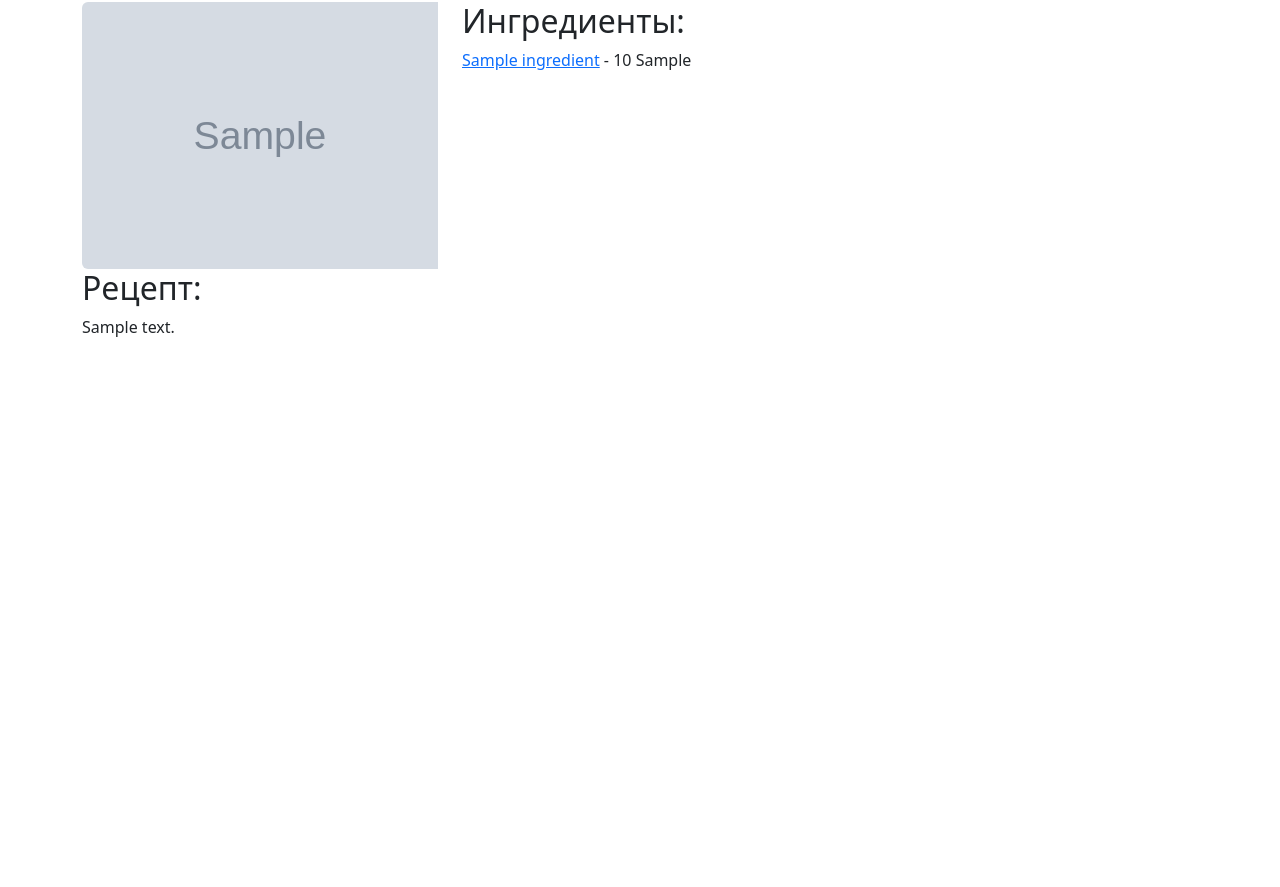
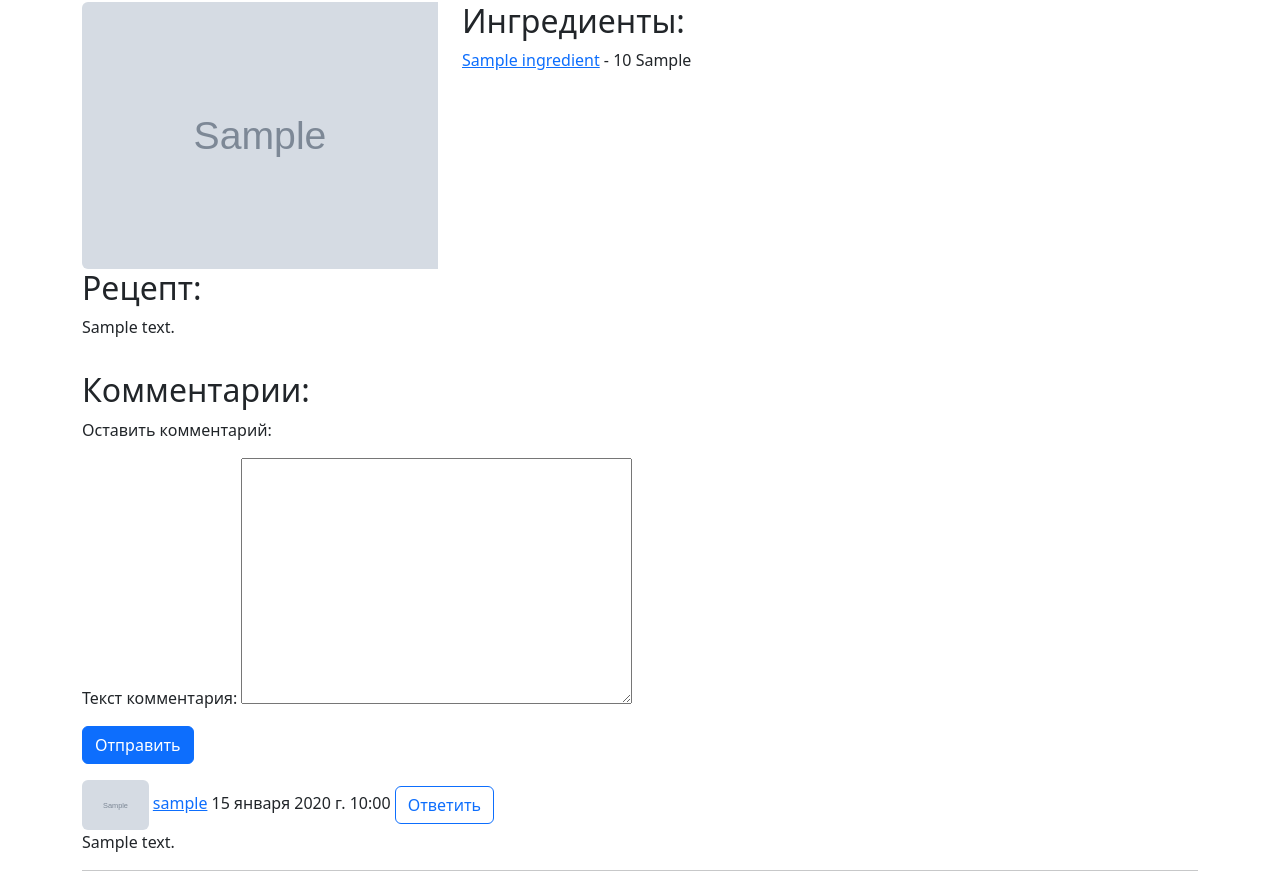
Before and after one commit to Mandalore1/DjangoRecipes, a Django app: page /recipes/1/ in a window 1280 px wide. Shown: the part 338-1225 px from the top of the page. Before the commit the page ends 675 px from the top, so only its background shows below. Run offline with Django 4.2, Linux system fonts and the light colour scheme; tables that the repository leaves empty hold one stand-in row (values such as "Sample post"); grey boxes marked "Sample" are stand-in pictures; some libraries are stand-ins or nearby versions.

Commit message:
Add: recipe comments

```diff
--- a/core/admin.py
+++ b/core/admin.py
@@ -1,7 +1,7 @@
 from django.contrib import admin
 
 # Register your models here.
-from core.models import Recipe, Ingredient, RecipeIngredient
+from core.models import Recipe, Ingredient, RecipeIngredient, Comment
 
 
 class IngredientAdmin(admin.ModelAdmin):
@@ -11,3 +11,4 @@ class IngredientAdmin(admin.ModelAdmin):
 admin.site.register(Recipe)
 admin.site.register(Ingredient, IngredientAdmin)
 admin.site.register(RecipeIngredient)
+admin.site.register(Comment)
--- a/core/forms.py
+++ b/core/forms.py
@@ -1,6 +1,6 @@
 import django.forms as forms
 
-from core.models import Recipe
+from core.models import Recipe, Comment
 
 
 class RecipeCreationForm(forms.ModelForm):
@@ -25,3 +25,13 @@ class RecipeForm(forms.ModelForm):
             "image": forms.ClearableFileInput(attrs={"class": "form-control"}),
             "is_published": forms.CheckboxInput(attrs={"class": "form-check-input"})
         }
+
+
+class CommentForm(forms.ModelForm):
+    """Форма комментария"""
+    class Meta:
+        model = Comment
+        fields = ("text", "parent")
+        widgets = {
+            "parent": forms.HiddenInput()
+        }
--- a/core/models.py
+++ b/core/models.py
@@ -2,6 +2,7 @@ from django.contrib.auth.models import User
 from django.db import models
 from django.urls import reverse
 from ckeditor_uploader.fields import RichTextUploadingField
+from ckeditor.fields import RichTextField
 
 
 class Ingredient(models.Model):
@@ -59,3 +60,20 @@ class RecipeIngredient(models.Model):
     class Meta:
         verbose_name = "Ингредиент рецепта"
         verbose_name_plural = "Ингредиенты рецептов"
+
+
+class Comment(models.Model):
+    """Комментарий рецепта"""
+    user = models.ForeignKey(User, on_delete=models.CASCADE, verbose_name="Автор", related_name="comments")
+    recipe = models.ForeignKey(Recipe, on_delete=models.CASCADE, verbose_name="Рецепт", related_name="comments")
+    text = RichTextField(verbose_name="Текст комментария")
+    parent = models.ForeignKey('self', on_delete=models.SET_NULL, verbose_name="Родительский комментарий", null=True,
+                               blank=True, related_name="replies")
+    created_at = models.DateTimeField(auto_now_add=True, verbose_name="Создан")
+
+    def __str__(self):
+        return f"{self.recipe.title} ({self.user.username} {self.created_at})"
+
+    class Meta:
+        verbose_name = "Комментарий рецепта"
+        verbose_name_plural = "Комментарии рецептов"
--- a/core/urls.py
+++ b/core/urls.py
@@ -11,6 +11,7 @@ urlpatterns = [
     path("recipes/favorite/", core.views.RecipeFavoriteView.as_view(), name="recipe_favorite"),
     path("recipes/create/", core.views.RecipeCreateView.as_view(), name="recipe_create"),
     path("recipes/<int:pk>/", core.views.RecipeDetailView.as_view(), name="recipe_detail"),
+    path("recipes/<int:pk>/add_comment", core.views.RecipeCommentAddView.as_view(), name="recipe_comment"),
     path("recipes/<int:pk>/update", core.views.RecipeUpdateView.as_view(), name="recipe_update"),
     path("recipes/<int:pk>/delete", core.views.RecipeDeleteView.as_view(), name="recipe_delete"),
     path("recipes/<int:pk>/add_to_favorite", core.views.RecipeAddToFavorites.as_view(), name="recipe_add_to_favorite"),
--- a/core/views.py
+++ b/core/views.py
@@ -10,8 +10,8 @@ from django.views import View
 
 from django.views.generic import DetailView, ListView, CreateView, UpdateView, DeleteView
 
-from core.forms import RecipeCreationForm, RecipeForm
-from core.models import Recipe, RecipeIngredient, Ingredient
+from core.forms import RecipeCreationForm, RecipeForm, CommentForm
+from core.models import Recipe, RecipeIngredient, Ingredient, Comment
 
 
 def _add_ingredients_to_context(context, recipe):
@@ -42,9 +42,48 @@ class RecipeDetailView(DetailView):
         return recipe
 
     def get_context_data(self, **kwargs):
-        """Добавляем в контекст ингредиенты рецепта"""
+        """Добавляем в контекст ингредиенты рецепта и комментарии"""
         context = super().get_context_data(**kwargs)
-        return _add_ingredients_to_context(context, self.object)
+
+        # Ингредиенты
+        context = _add_ingredients_to_context(context, self.object)
+
+        # Комментарии
+        comments = Comment.objects.filter(recipe=self.object).select_related("user__additional_info", "parent__user")\
+            .order_by("-created_at")
+        context["comments"] = comments
+
+        # Форма комментирования
+        context["comment_form"] = CommentForm()
+
+        return context
+
+
+class RecipeCommentAddView(LoginRequiredMixin, View):
+    """Добавление комментария"""
+    def post(self, *args, **kwargs):
+        recipe = get_object_or_404(Recipe, pk=self.kwargs["pk"])
+        user = self.request.user
+
+        comment_form = CommentForm(self.request.POST)
+        if comment_form.is_valid():
+            # Проверяем, что родительский комментарий ссылается на тот же рецепт
+            parent = comment_form.cleaned_data["parent"]
+            if parent:
+                parent = Comment.objects.get(pk=parent.pk)
+                if parent.recipe != recipe:
+                    messages.error(self.request, "Не удалось добавить комментарий!")
+                    return redirect("recipe_detail", self.kwargs["pk"])
+
+            comment = comment_form.save(commit=False)
+            comment.recipe = recipe
+            comment.user = user
+            comment.save()
+            messages.success(self.request, "Комментарий добавлен успешно!")
+        else:
+            messages.error(self.request, "Не удалось добавить комментарий!")
+
+        return redirect("recipe_detail", self.kwargs["pk"])
 
 
 class RecipeListView(ListView):
--- a/templates/core/recipe_detail.html
+++ b/templates/core/recipe_detail.html
@@ -64,4 +64,47 @@
 <a href="{% url 'recipe_update' recipe.pk %}" class="btn btn-primary mt-3">Изменить рецепт</a>
 <a href="{% url 'recipe_delete' recipe.pk %}" class="btn btn-danger mt-3">Удалить рецепт</a>
 {% endif %}
+
+<h2 class="mt-3">Комментарии:</h2>
+<div>
+    <p>Оставить комментарий:</p>
+    <form action="{% url 'recipe_comment' recipe.pk %}" method="post" class="mb-3">
+        {% csrf_token %}
+        {{ comment_form.media }}
+        {{ comment_form.as_p }}
+        <p id="replyTo"></p>
+
+        <button type="submit" class="btn btn-primary btn-block">Отправить</button>
+    </form>
+    {% for comment in comments %}
+    <div>
+        <a name="comment{{ comment.pk }}"></a>
+        {% if comment.user.additional_info.avatar %}
+        <img class="rounded" src="{{ comment.user.additional_info.avatar.url }}" alt="Аватар" height="50px">
+        {% else %}
+        <img class="rounded" src="{% static 'img/user-placeholder.jpg' %}" alt="Аватар" height="50px">
+        {% endif %}
+
+        <a class="link link-primary" href="{% url 'user_info' comment.user.username %}">{{ comment.user.username }}</a>
+        {{ comment.created_at }}
+        <button class="btn btn-outline-primary" onclick="addParent({{ comment.pk}}, '{{ comment.user.username }}');">Ответить</button>
+
+        <p>{{ comment.text|safe }}</p>
+        {% if comment.parent %}
+        <p>Ответ на <a href="#comment{{ comment.parent.pk }}">
+            комментарий пользователя {{ comment.parent.user.username }}</a></p>
+        {% endif %}
+        <hr>
+    </div>
+    {% endfor %}
+</div>
+
+<script>
+    function addParent(parent, username){
+        input = document.getElementById("id_parent");
+        input.value = parent;
+        replyTo = document.getElementById("replyTo");
+        replyTo.textContent = "Ответ пользователю " + username;
+    }
+</script>
 {% endblock content %}
```
Also changed, not shown: core/migrations/0006_comment.py (added), core/migrations/0007_alter_comment_options_comment_recipe.py (added).
